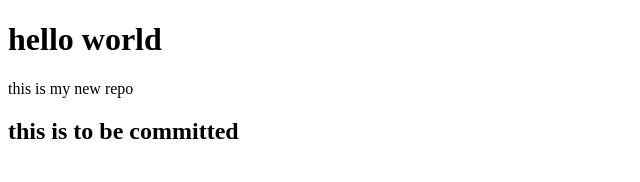
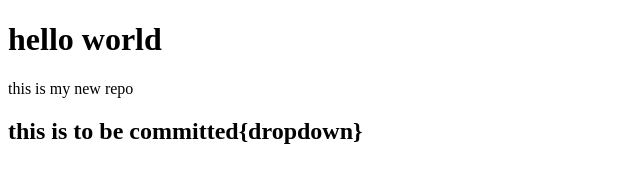
Before and after one commit to Samanvithaa/LocalRepo, a plain HTML site: page index.html in a window 1280 px wide. Shown: the whole page, without its empty margins (0-640 px from the left). Drawn offline with Linux system fonts and the light colour scheme.

Commit message:
dropdown

```diff
--- a/index.html
+++ b/index.html
@@ -8,6 +8,6 @@
 <body>
     <h1>hello world</h1>
     <p>this is my new repo</p>
-    <h2>this is to be committed</h2>
+    <h2>this is to be committed{dropdown}</h2>
 </body>
 </html>
```
